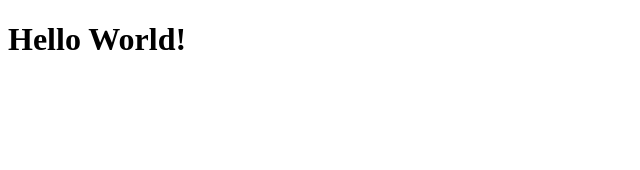
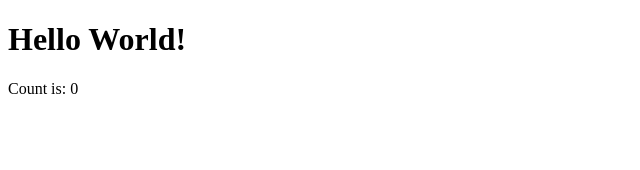
Before and after one commit to cecldwll/javascript-framework, a Vue app in the folder vue-project/: page / in a window 1280 px wide. Shown: the top 170 px of the page, without its empty margins (0-640 px from the left). Built offline with nearby package versions, Linux system fonts and the light colour scheme; the HTML template or start-up script is replaced by a standard one.

Commit message:
declarative rendering

```diff
--- a/vue-project/src/App.vue
+++ b/vue-project/src/App.vue
@@ -1,3 +1,11 @@
+<script setup>
+import { reactive, ref } from 'vue'
+
+const counter = reactive({ count: 0 })
+const message = ref('Hello World!')
+</script>
+
 <template>
-  <h1>Hello World!</h1>
+  <h1>{{ message }}</h1>
+  <p>Count is: {{ counter.count }}</p>
 </template>
```
